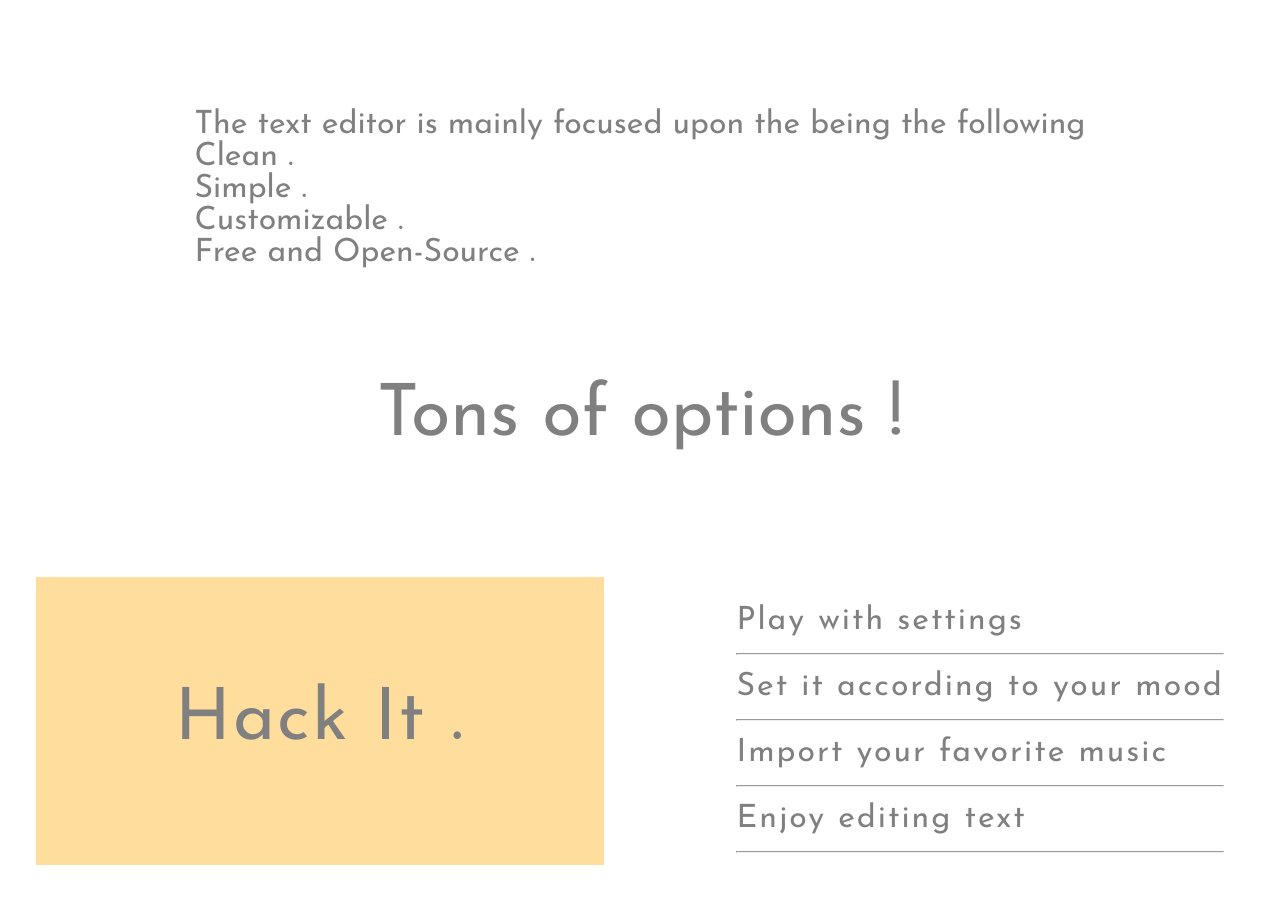
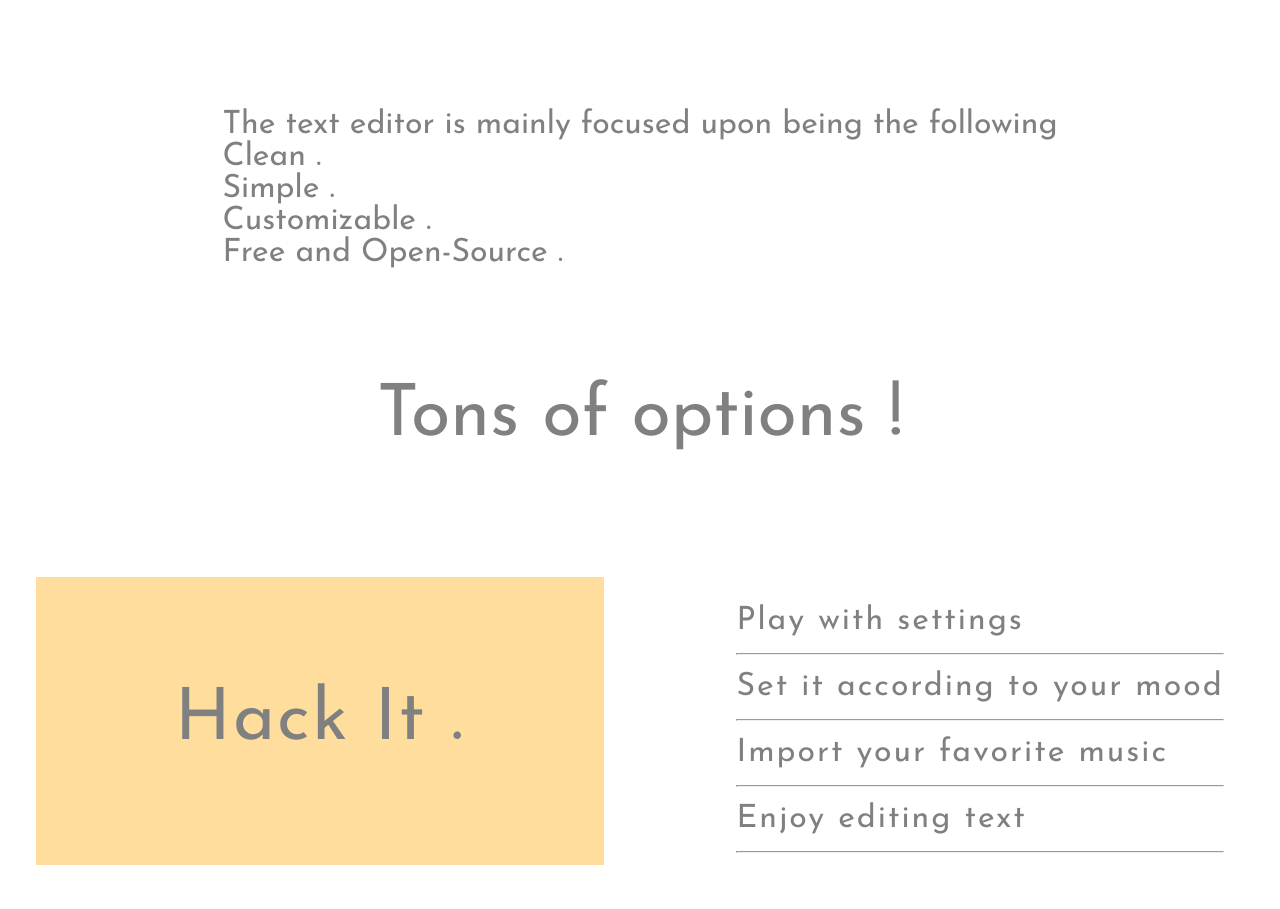
Before and after one commit to Priyanshu24/crater-text-editor, a website: page index.html in a window 1280 px wide. Shown: the part 1381-2290 px from the top of the page. Drawn offline with Linux system fonts and the light colour scheme.

Commit message:
Corrected Mistakes

```diff
--- a/index.html
+++ b/index.html
@@ -43,7 +43,7 @@
         <p class="large-font">Greetings !</p>
     </div>
     <div class="content-explain fade-in">
-            <p class="explain-text">The text editor is mainly focused upon the being the following<br>
+            <p class="explain-text">The text editor is mainly focused upon being the following<br>
                 Clean .<br>
                 Simple .<br>
                 Customizable .<br>
```
